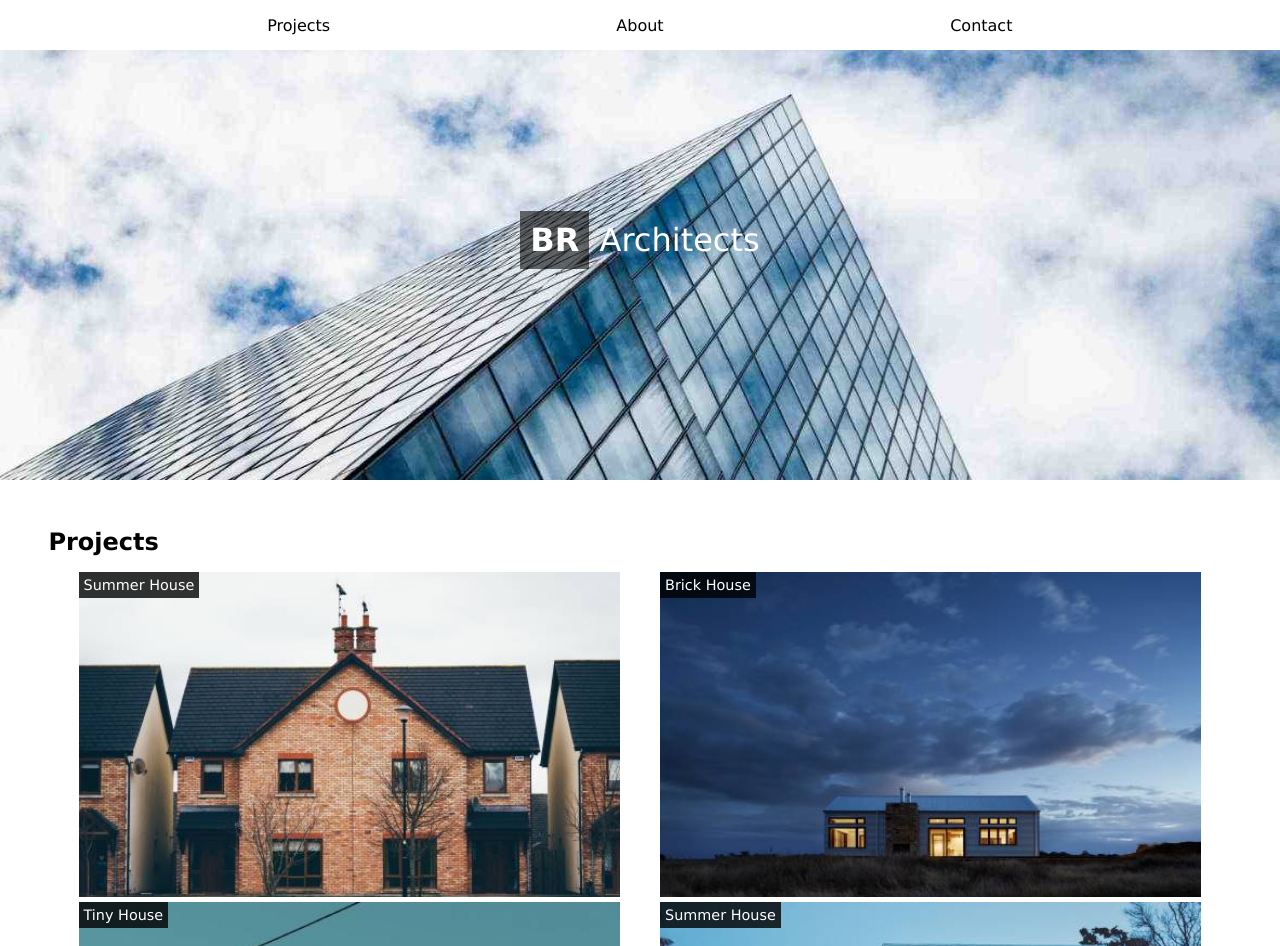
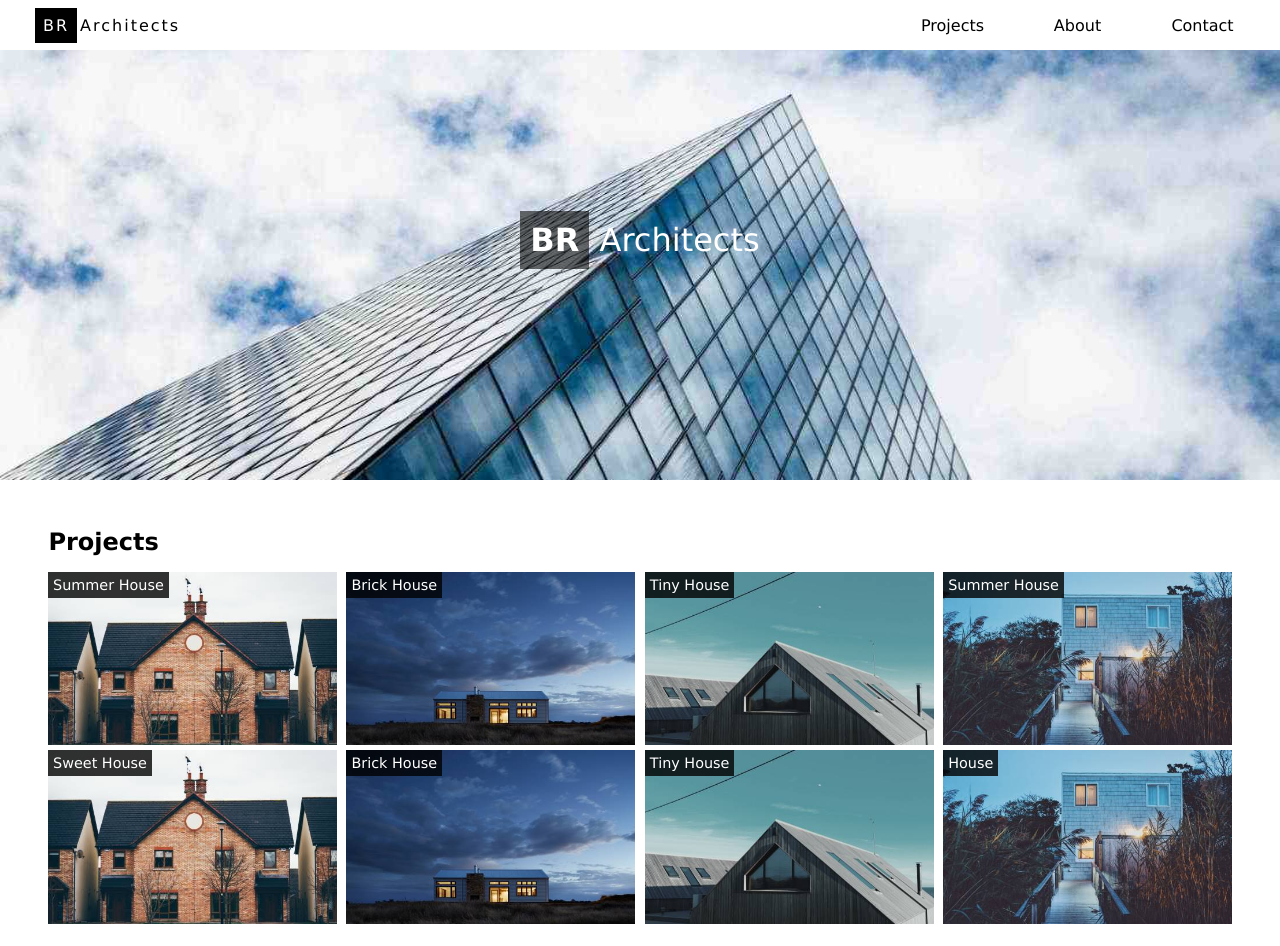
Before and after one commit to CoraliePei/Maquette-BR-Architects, a plain HTML site: page index.html in a window 1280 px wide. Shown: the top 946 px of the page. Drawn offline with Linux system fonts and the light colour scheme.

Commit message:
Ajout du responsive tablettes et PC

```diff
--- a/css/style.css
+++ b/css/style.css
@@ -262,3 +262,43 @@ footer {
     color: #fff;
     background-color: #000;
 }
+
+
+/* Responsive tablettes */
+@media screen and (min-width: 577px) {
+    header .banner {
+        justify-content: space-around;
+    }
+
+    header .banner .logo {
+        display: block;
+    }
+
+    header .banner nav {
+        width: 50%;
+    }
+}
+
+/* Responsive PC+ */
+@media screen and (min-width: 769px) {
+    header .banner {
+        justify-content: space-between;
+        padding: 0px 15px 0px 15px;
+    }
+
+    header .banner nav {
+        width: 30%;
+    }
+
+    main #projects figure {
+        width: 24%;
+    }
+
+    main #about .cardContainer .card {
+        width: 24%;
+    }
+
+    main #contact form {
+        max-width: 50%;
+    }
+}
```
Also changed, not shown: index.html (+2 -1 lines).
